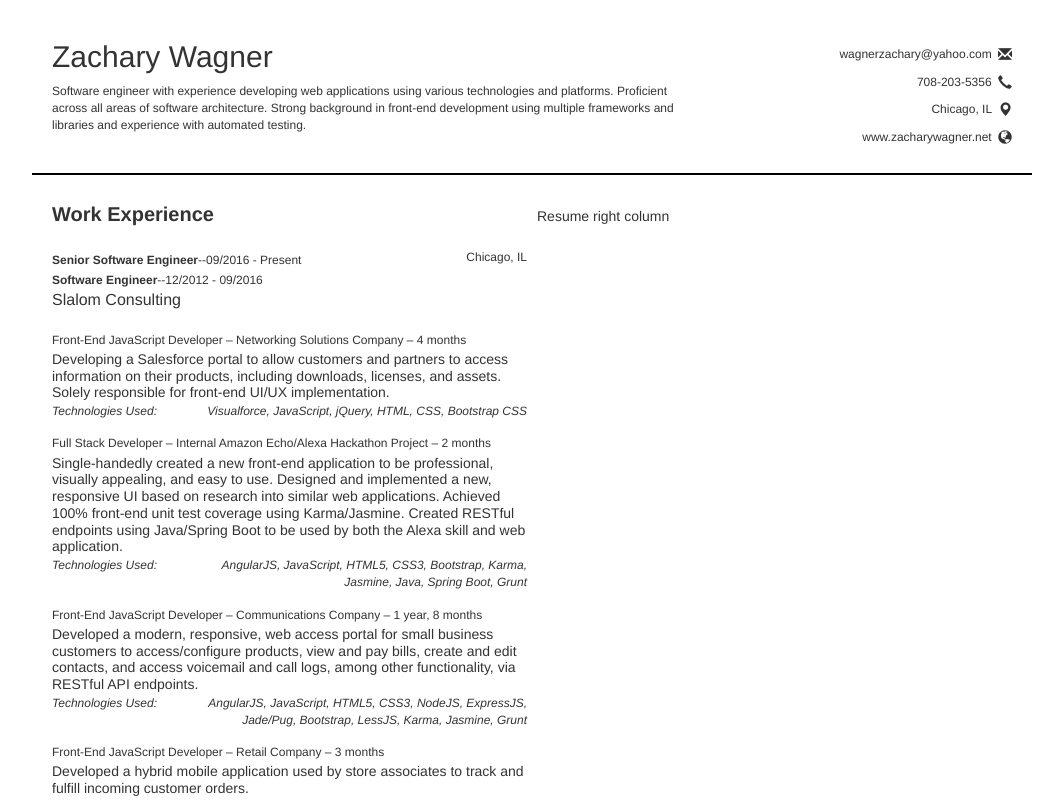
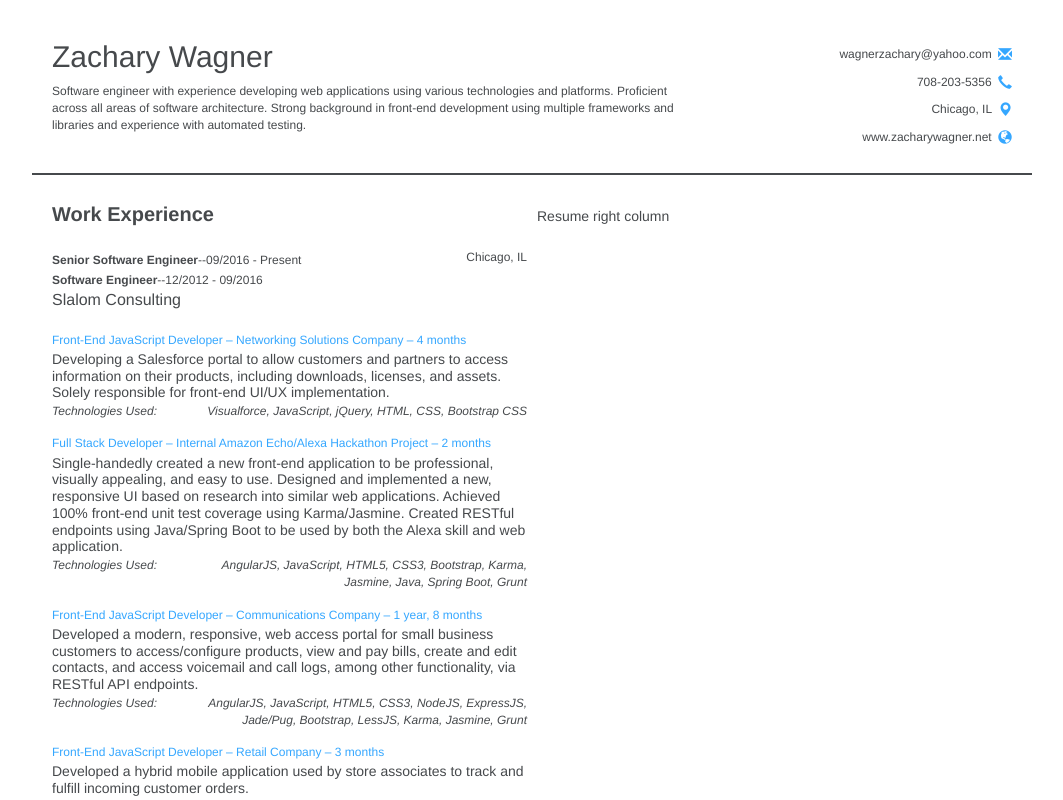
Before and after one commit to zwagner86/resume, an Angular app: page / in a window 1280 px wide. Shown: the top 800 px of the page, without its empty margins (108-1171 px from the left). Built offline with nearby package versions, Linux system fonts and the light colour scheme.

Commit message:
some color

```diff
--- a/src/app/app.component.less
+++ b/src/app/app.component.less
@@ -3,12 +3,13 @@
   //padding-top: 40px;
   //padding-bottom: 60px;
   padding: 40px 0 60px 0;
+  color: #46494C;
 
   .resume-header {
     display: inline-block;
     width: 100%;
     height: 135px;
-    border-bottom: 2px solid black;
+    border-bottom: 2px solid #46494C;;
     padding: 0 20px 23px;
 
     .personal-info {
@@ -47,6 +48,7 @@
             padding-left: 3px;
             font-size: 14px;
             top: 3px;
+            color: #35a7ff;
           }
 
         }
@@ -122,6 +124,7 @@
 
           .work-accomplishments-header {
             font-size: 12px;
+            color: #35a7ff;
           }
 
           .work-accomplishments-summary {
```
